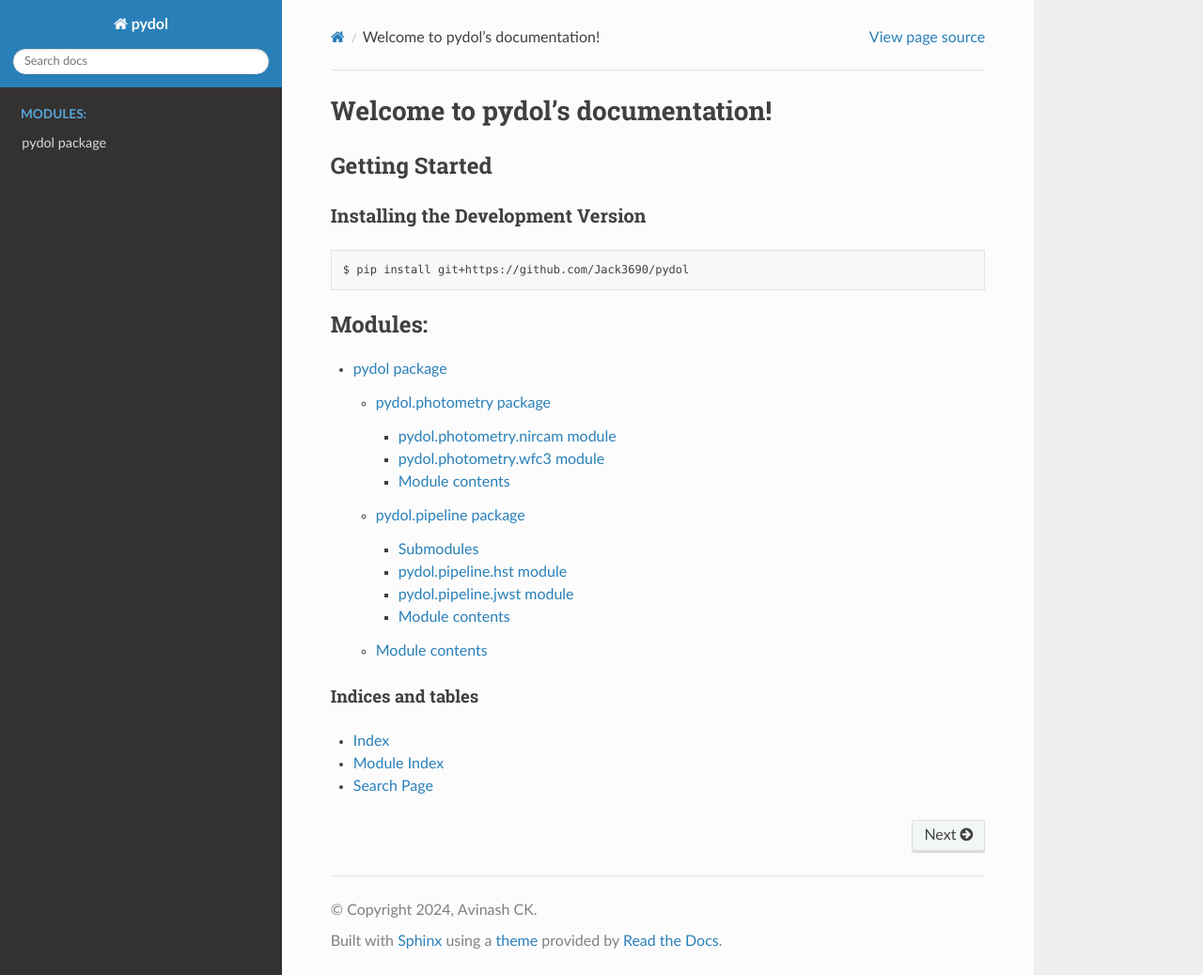
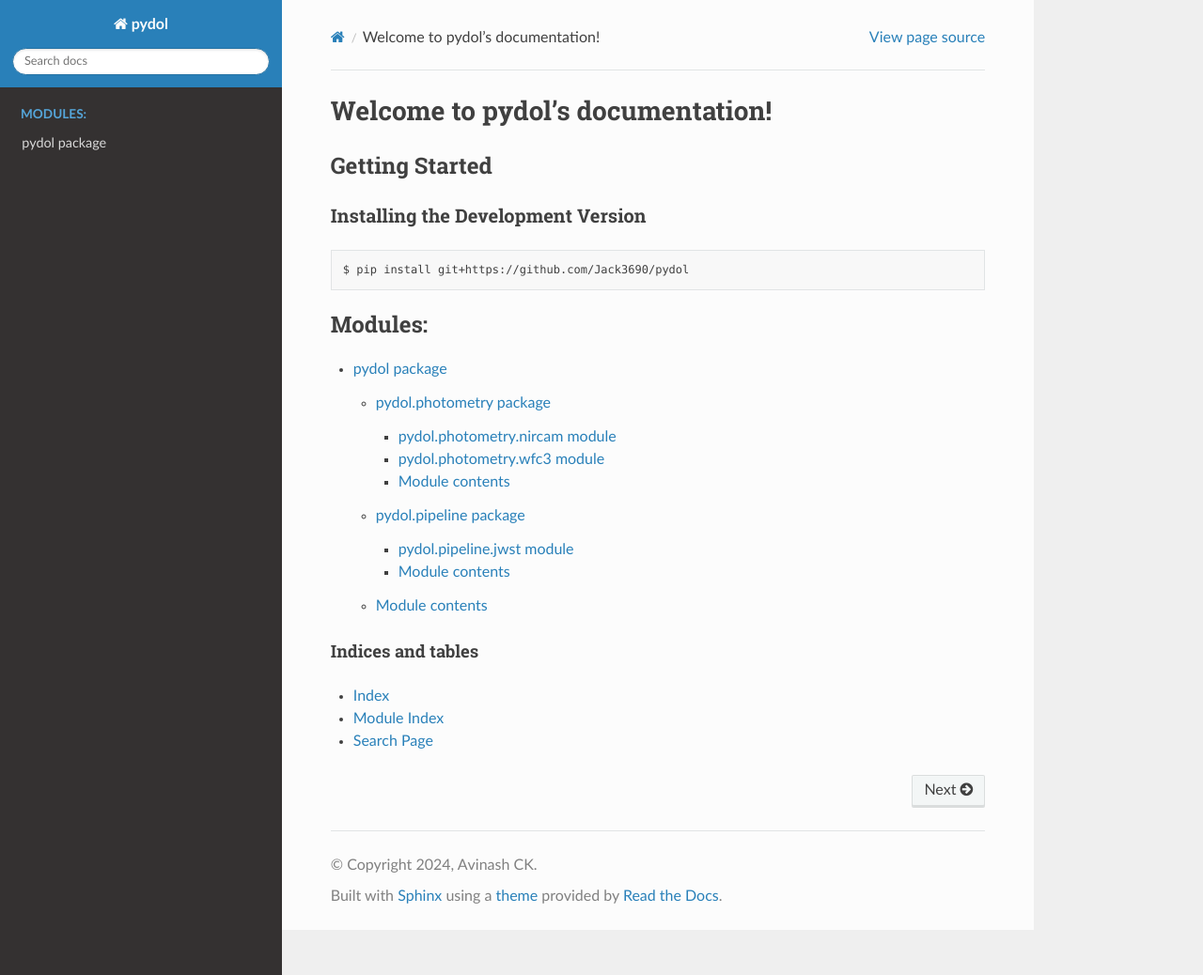
Before and after one commit to Jack3690/pydol, a Sphinx documentation site: the page built from docs/source/index.rst, in a window 1280 px wide and 1038 px high. Shown: the whole window at 94% size. Built offline with Sphinx 7.4.7 and the Read the Docs theme 2.0.0, drawn with Linux system fonts in a browser that asks for light colours.

Commit message:
Update docs

```diff
--- a/docs/source/pydol.pipeline.rst
+++ b/docs/source/pydol.pipeline.rst
@@ -1,16 +1,5 @@
 pydol.pipeline package
 ======================
-
-Submodules
-----------
-
-pydol.pipeline.hst module
--------------------------
-
-.. automodule:: pydol.pipeline.hst
-   :members:
-   :undoc-members:
-   :show-inheritance:
 
 pydol.pipeline.jwst module
 --------------------------
```
